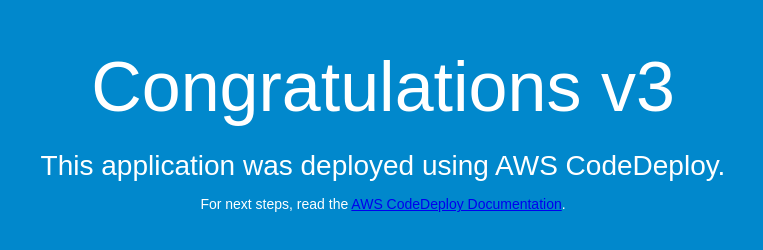
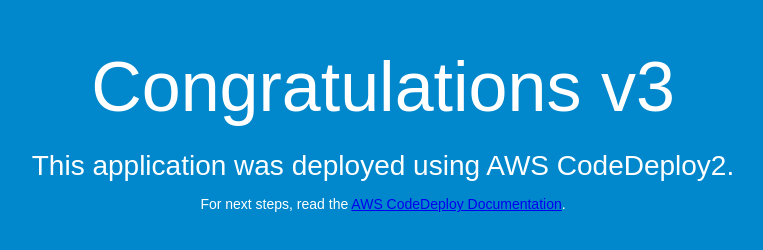
Before and after one commit to sirsosnet/master, a plain HTML site: page my-webpage/index.html in a window 1280 px wide. Shown: the whole page, without its empty margins (257-1020 px from the left). Drawn offline with Linux system fonts and the light colour scheme.

Commit message:
Update index.html

```diff
--- a/my-webpage/index.html
+++ b/my-webpage/index.html
@@ -27,7 +27,7 @@
 <body>
   <div align="center">
     <h1>Congratulations v3</h1>
-    <h2>This application was deployed using AWS CodeDeploy.</h2>
+    <h2>This application was deployed using AWS CodeDeploy2.</h2>
     <p>For next steps, read the <a href="http://aws.amazon.com/documentation/codedeploy">AWS CodeDeploy Documentation</a>.</p>
   </div>
 </body>
```
